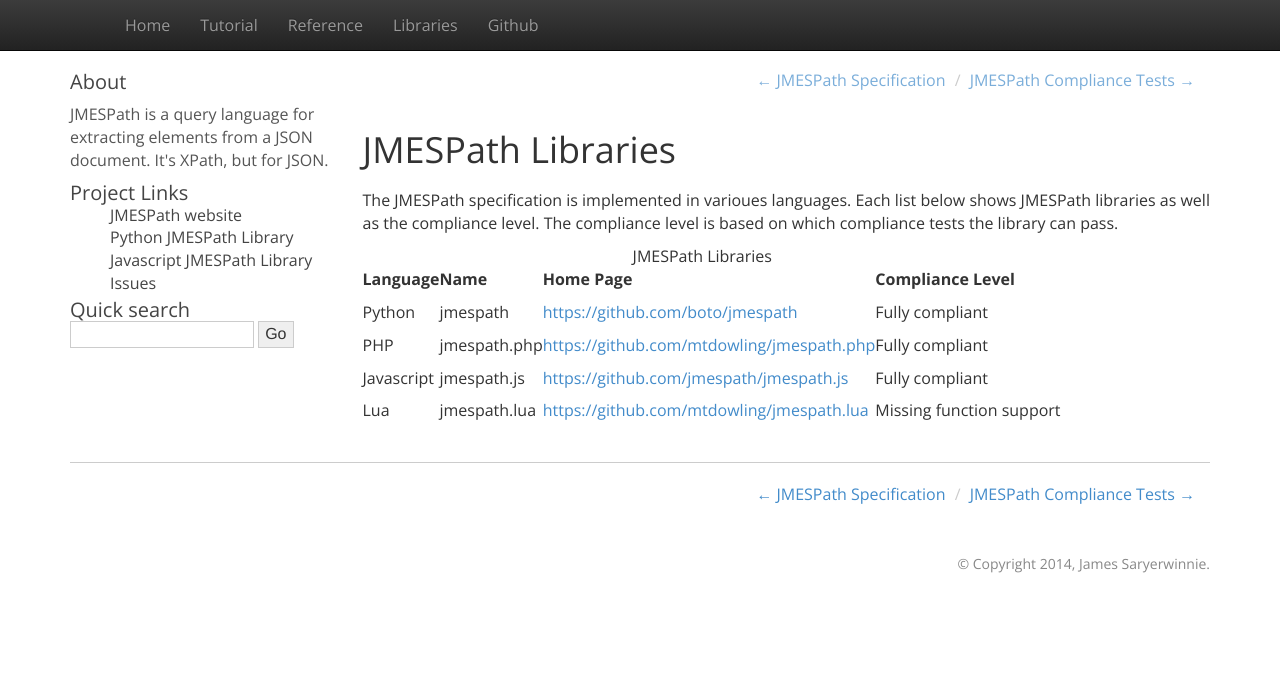
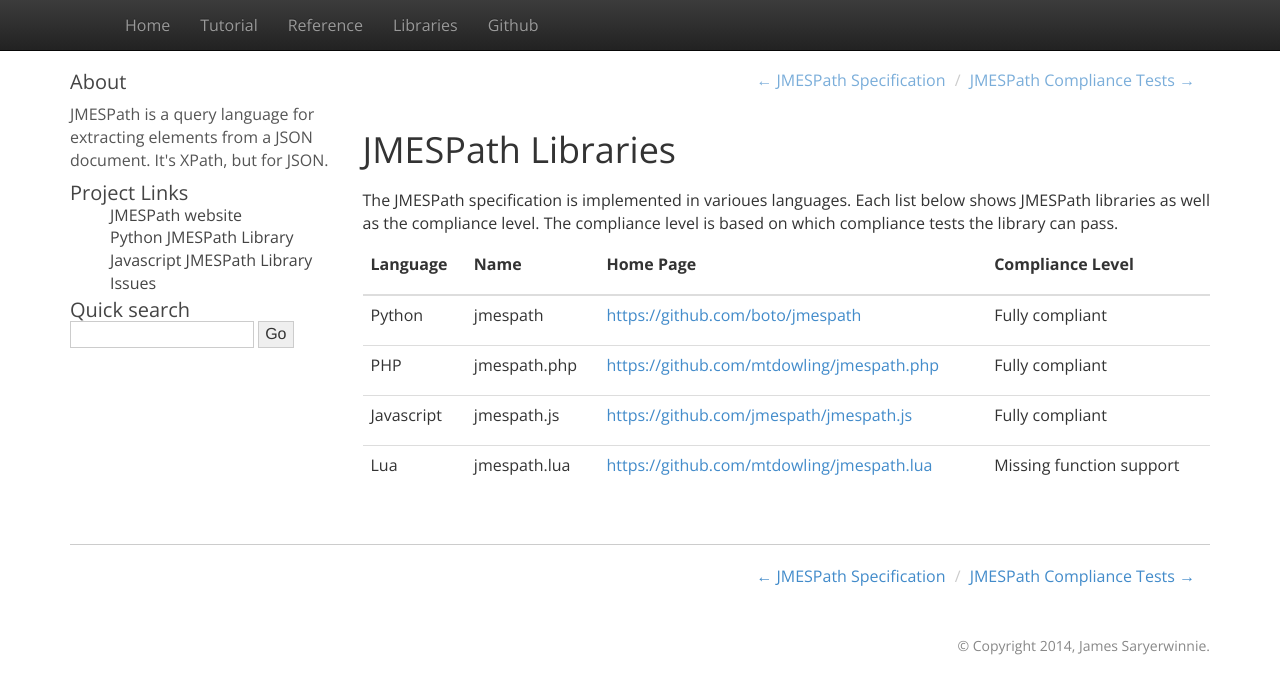
Before and after one commit to jmespath/jmespath.site, a Sphinx documentation site: the page built from docs/libraries.rst, in a window 1280 px wide. Shown: the top 694 px of the page. Built offline with Sphinx 7.4.7, drawn with Linux system fonts in a browser that asks for light colours; comment, search, counter and statistics services are not loaded.

Commit message:
Apply .table class to table

```diff
--- a/docs/libraries.rst
+++ b/docs/libraries.rst
@@ -7,7 +7,9 @@
 level is based on which compliance tests the library can pass.
 
 
-.. list-table:: JMESPath Libraries
+.. cssclass:: table
+
+.. list-table::
   :header-rows: 1
 
   * - Language
```
